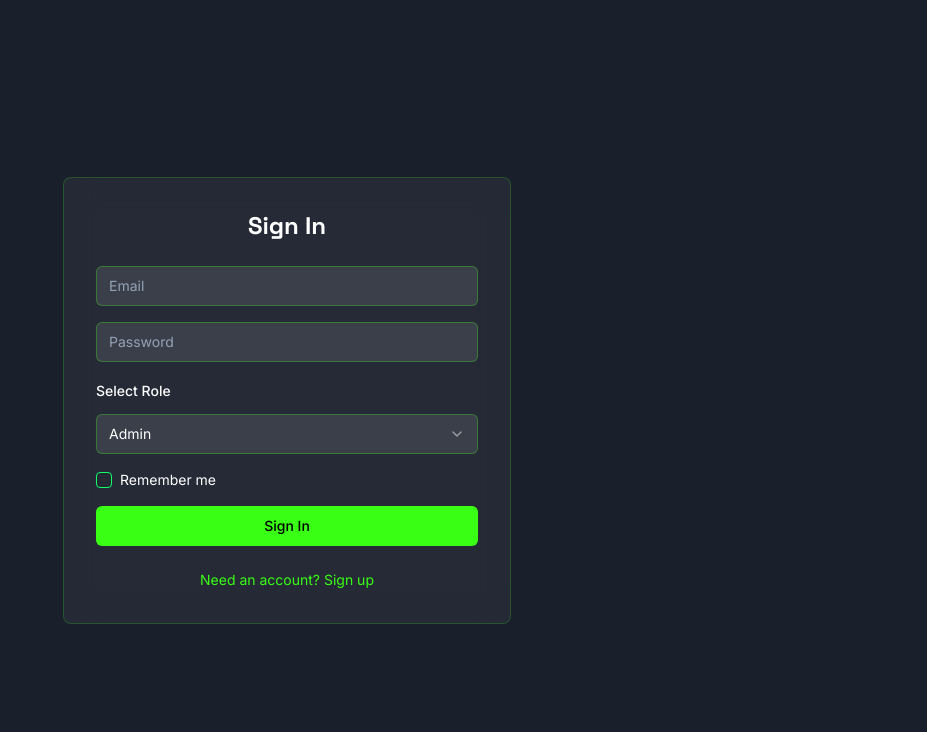
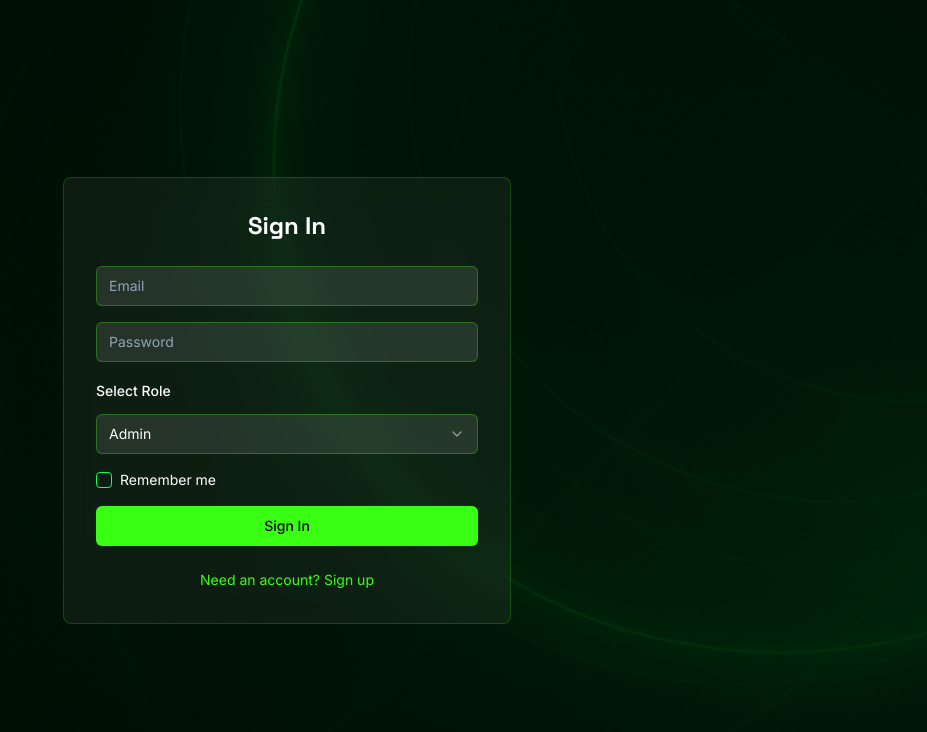
Before and after one commit to NBlancs/cyber-route-flow, a React (Vite) app: page /auth in a window 1280 px wide. Shown: the top 732 px of the page, without its empty margins (353-1280 px from the left). Built offline with nearby package versions, Linux system fonts and the light colour scheme.

Commit message:
feat: added background-image for auth page

```diff
--- a/src/pages/auth/index.tsx
+++ b/src/pages/auth/index.tsx
@@ -1,4 +1,3 @@
-
 import { useState } from 'react';
 import { useNavigate } from 'react-router-dom';
 import { supabase } from '@/integrations/supabase/client';
@@ -76,8 +75,8 @@ export default function AuthPage() {
     }
   };
 
-  return <div className="min-h-screen flex items-center justify-center bg-cyber-dark">
-      <div className="w-full max-w-md p-8 space-y-6 bg-white/5 backdrop-blur-lg rounded-lg border border-cyber-neon/20 px-[32px] mx-[32px] my-0">
+  return <div className="min-h-screen flex items-center justify-center bg-cover bg-center bg-no-repeat relative before:content-[''] before:absolute before:inset-0 before:bg-black before:opacity-50" style={{ backgroundImage: 'url("/background-theme.png")' }}>
+      <div className="w-full max-w-md p-8 space-y-6 bg-white/5 backdrop-blur-lg rounded-lg border border-cyber-neon/20 px-[32px] mx-[32px] my-0 relative z-10">
         <h2 className="text-2xl font-bold text-center text-white">
           {isLogin ? 'Sign In' : 'Create Account'}
         </h2>
```
Also changed, not shown: public/background-theme.png (added).
